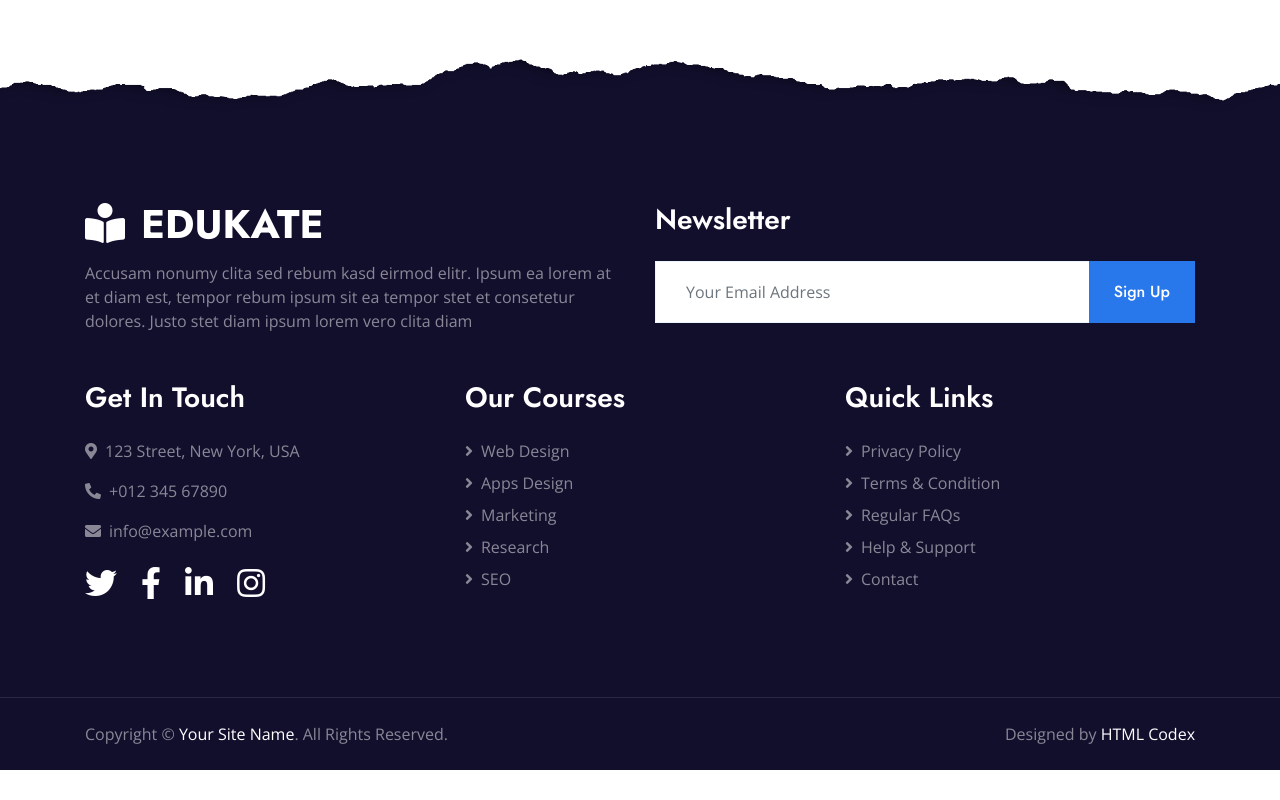
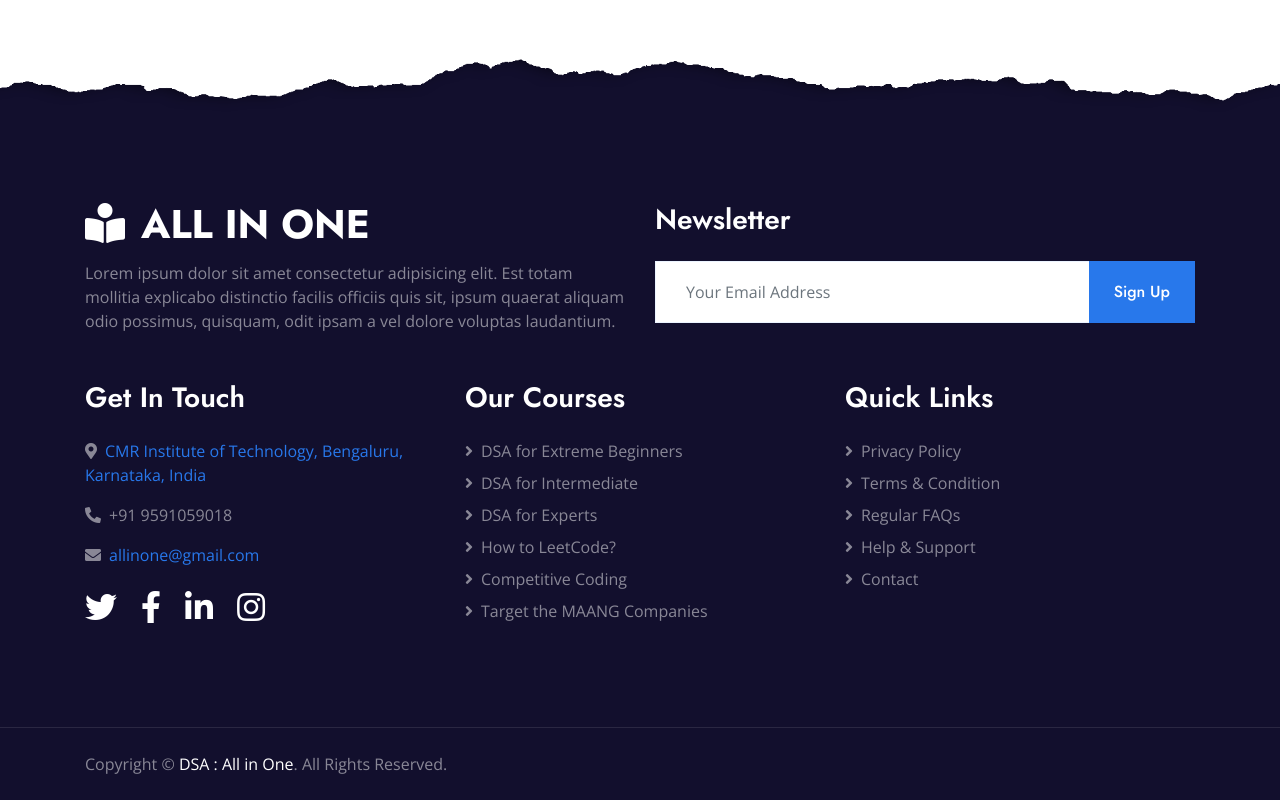
Before and after one commit to dustycoder-sayan/All-In-One-DSA, a plain HTML site: page siddhant.html in a window 1280 px wide. Shown: the part 850-1650 px from the top of the page. Before the commit the page ends 1620 px from the top, so only its background shows below. Drawn offline with nearby package versions, Linux system fonts and the light colour scheme.

Commit message:
Updated Footer

```diff
--- a/siddhant.html
+++ b/siddhant.html
@@ -126,9 +126,9 @@
                 <div class="row">
                     <div class="col-md-6 mb-5">
                         <a href="index.html" class="navbar-brand">
-                        <h1 class="mt-n2 text-uppercase text-white"><i class="fa fa-book-reader mr-3"></i>Edukate</h1>
+                            <h1 class="mt-n2 text-uppercase text-white"><i class="fa fa-book-reader mr-3"></i>All in One</h1>
                         </a>
-                    <p class="m-0">Accusam nonumy clita sed rebum kasd eirmod elitr. Ipsum ea lorem at et diam est, tempor rebum ipsum sit ea tempor stet et consetetur dolores. Justo stet diam ipsum lorem vero clita diam</p>
+                        <p class="m-0">Lorem ipsum dolor sit amet consectetur adipisicing elit. Est totam mollitia explicabo distinctio facilis officiis quis sit, ipsum quaerat aliquam odio possimus, quisquam, odit ipsam a vel dolore voluptas laudantium.</p>
                     </div>
                     <div class="col-md-6 mb-5">
                         <h3 class="text-white mb-4">Newsletter</h3>
@@ -145,9 +145,9 @@
                 <div class="row">
                     <div class="col-md-4 mb-5">
                         <h3 class="text-white mb-4">Get In Touch</h3>
-                    <p><i class="fa fa-map-marker-alt mr-2"></i>123 Street, New York, USA</p>
-                    <p><i class="fa fa-phone-alt mr-2"></i>+012 345 67890</p>
-                    <p><i class="fa fa-envelope mr-2"></i>info@example.com</p>
+                        <p><i class="fa fa-map-marker-alt mr-2"></i><a href="#location">CMR Institute of Technology, Bengaluru, Karnataka, India</p></a>
+                        <p><i class="fa fa-phone-alt mr-2"></i>+91 9591059018</p>
+                        <p><i class="fa fa-envelope mr-2"></i><a href="https://mail.google.com/mail/u/0/#inbox?compose=CllgCJqbQRdPMLKBvHHgdPnNzxjmJVJlcRXcKJLVtBTsXHFxWDNdcFpJPCTkJGHnQJNKwCWRNWL" rel="noopener noreferrer" target="_blank">allinone@gmail.com</p></a>
                         <div class="d-flex justify-content-start mt-4">
                             <a class="text-white mr-4" href="#"><i class="fab fa-2x fa-twitter"></i></a>
                             <a class="text-white mr-4" href="#"><i class="fab fa-2x fa-facebook-f"></i></a>
@@ -158,11 +158,12 @@
                     <div class="col-md-4 mb-5">
                         <h3 class="text-white mb-4">Our Courses</h3>
                         <div class="d-flex flex-column justify-content-start">
-                        <a class="text-white-50 mb-2" href="#"><i class="fa fa-angle-right mr-2"></i>Web Design</a>
-                        <a class="text-white-50 mb-2" href="#"><i class="fa fa-angle-right mr-2"></i>Apps Design</a>
-                        <a class="text-white-50 mb-2" href="#"><i class="fa fa-angle-right mr-2"></i>Marketing</a>
-                        <a class="text-white-50 mb-2" href="#"><i class="fa fa-angle-right mr-2"></i>Research</a>
-                        <a class="text-white-50" href="#"><i class="fa fa-angle-right mr-2"></i>SEO</a>
+                            <a class="text-white-50 mb-2" href="#"><i class="fa fa-angle-right mr-2"></i>DSA for Extreme Beginners</a>
+                            <a class="text-white-50 mb-2" href="#"><i class="fa fa-angle-right mr-2"></i>DSA for Intermediate</a>
+                            <a class="text-white-50 mb-2" href="#"><i class="fa fa-angle-right mr-2"></i>DSA for Experts</a>
+                            <a class="text-white-50 mb-2" href="#"><i class="fa fa-angle-right mr-2"></i>How to LeetCode?</a>
+                            <a class="text-white-50 mb-2" href="#"><i class="fa fa-angle-right mr-2"></i>Competitive Coding</a>
+                            <a class="text-white-50 mb-2" href="#"><i class="fa fa-angle-right mr-2"></i>Target the MAANG Companies</a>
                         </div>
                     </div>
                     <div class="col-md-4 mb-5">
@@ -172,7 +173,7 @@
                             <a class="text-white-50 mb-2" href="#"><i class="fa fa-angle-right mr-2"></i>Terms & Condition</a>
                             <a class="text-white-50 mb-2" href="#"><i class="fa fa-angle-right mr-2"></i>Regular FAQs</a>
                             <a class="text-white-50 mb-2" href="#"><i class="fa fa-angle-right mr-2"></i>Help & Support</a>
-                        <a class="text-white-50" href="#"><i class="fa fa-angle-right mr-2"></i>Contact</a>
+                            <a class="text-white-50" href="#mes"><i class="fa fa-angle-right mr-2"></i>Contact</a>
                         </div>
                     </div>
                 </div>
@@ -182,11 +183,7 @@
             <div class="container">
                 <div class="row">
                     <div class="col-md-6 text-center text-md-left mb-3 mb-md-0">
-                    <p class="m-0">Copyright &copy; <a class="text-white" href="#">Your Site Name</a>. All Rights Reserved.
-                    </p>
-                </div>
-                <div class="col-md-6 text-center text-md-right">
-                    <p class="m-0">Designed by <a class="text-white" href="https://htmlcodex.com">HTML Codex</a>
+                        <p class="m-0">Copyright &copy; <a class="text-white" href="#">DSA : All in One</a>. All Rights Reserved.
                         </p>
                     </div>
                 </div>
```
Also changed, not shown: about.html (+5 -9 lines), companies.html (+4 -8 lines), course.html (+4 -9 lines), daa.html (+4 -8 lines), ds.html (+4 -8 lines), index.html (+1 -5 lines), linearSearch.html (+6 -11 lines), practice.html (+4 -9 lines), sayan.html (+13 -16 lines), searching.html (+6 -10 lines), sorting.html (+4 -8 lines), swati.html (+13 -17 lines). Lines whose indentation alone changed are shown as unchanged.
